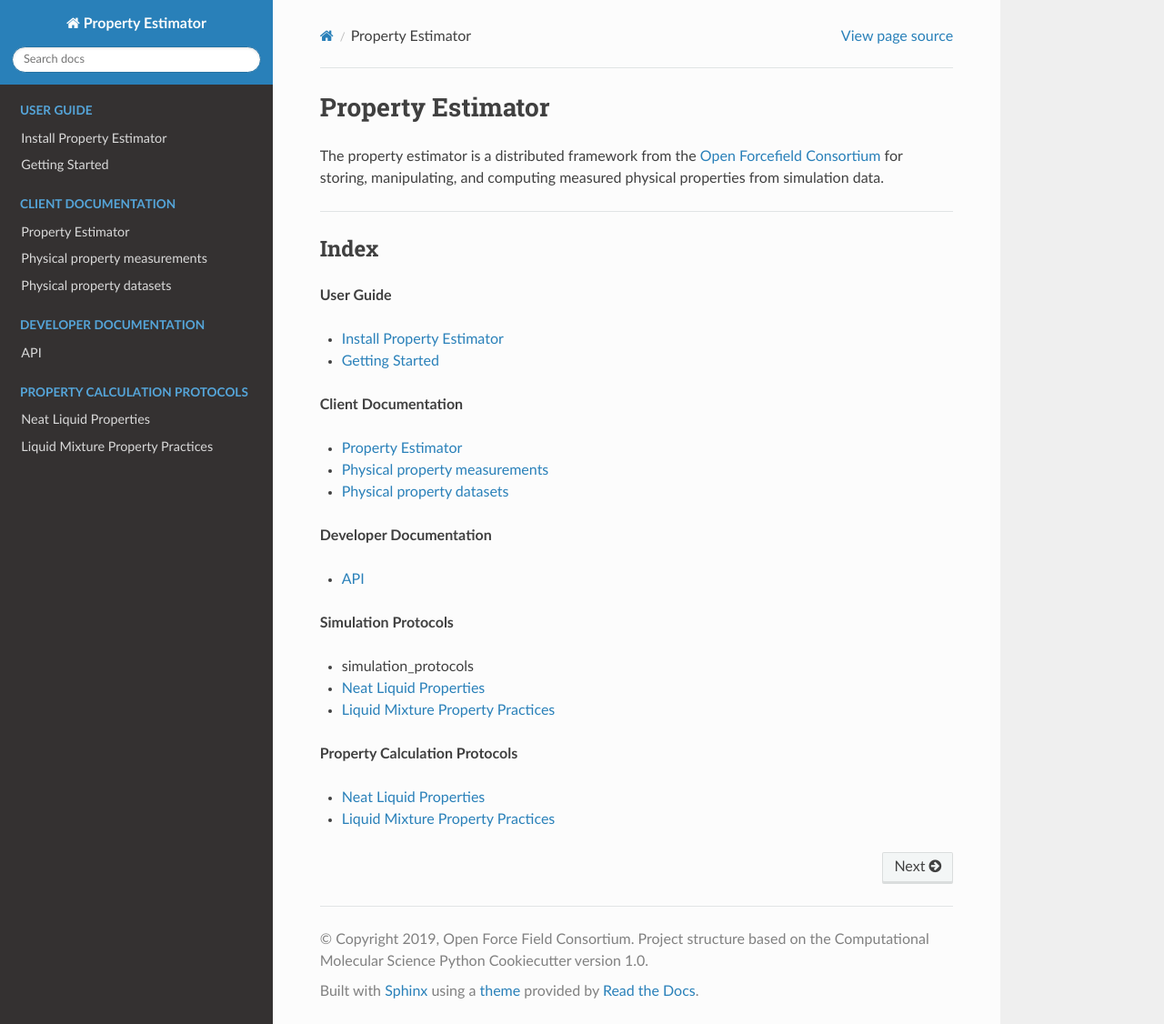
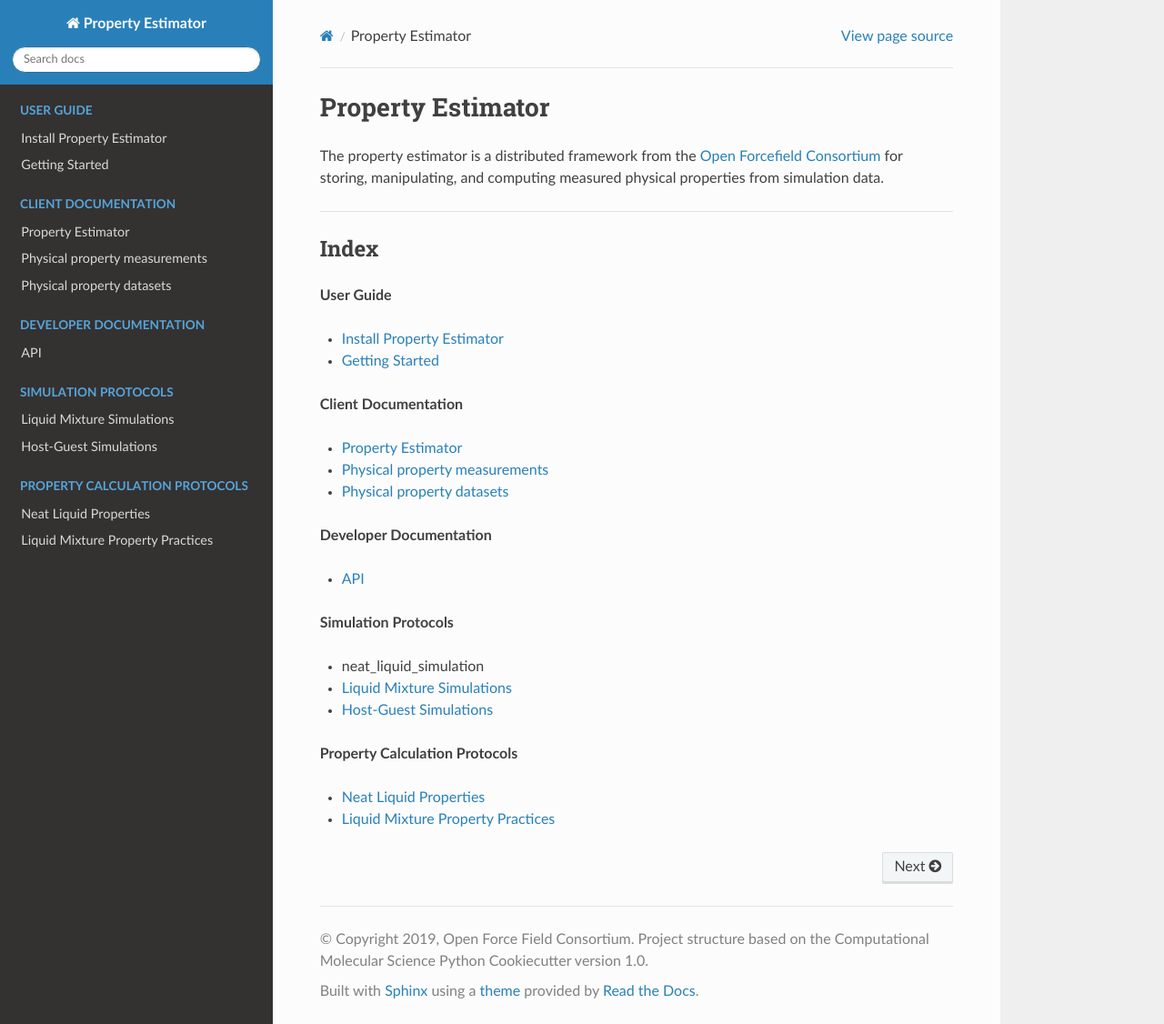
Before and after one commit to openforcefield/openff-evaluator, a Sphinx documentation site: the page built from docs/index.rst, in a window 1280 px wide and 1126 px high. Shown: the whole window at 91% size. Built offline with Sphinx 7.4.7 and the Read the Docs theme 2.0.0, drawn with Linux system fonts in a browser that asks for light colours; pages that are not in the unit, such as notebooks, are missing from menus.

Commit message:
Update index.rst

```diff
--- a/docs/index.rst
+++ b/docs/index.rst
@@ -57,16 +57,18 @@ Index
 
 **Simulation Protocols**
 
-* :doc:`simulation_protocols`
-* :doc:`neat_liquid_property_practices`
-* :doc:`liquid_mixture_property_practices`
+* :doc:`neat_liquid_simulation`
+* :doc:`liquid_mixture_simulations`
+* :doc:`host_guest_simulations`
 
 .. toctree::
   :maxdepth: 1
   :hidden:
-  :caption: Simulation Practices
+  :caption: Simulation Protocols
 
-  simulation_protocols
+  neat_liquid_simulation
+  liquid_mixture_simulations
+  host_guest_simulations
 
 **Property Calculation Protocols**
 
```
